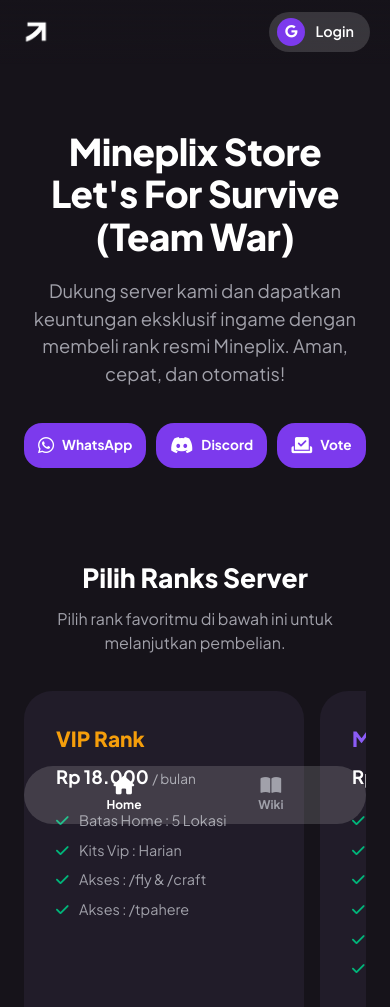
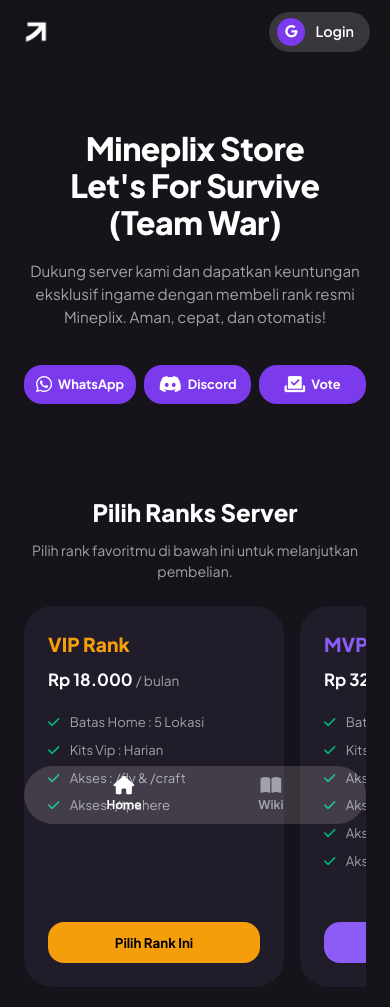
Before and after one commit to mineplixhelp-design/mineplix-store, a website: page public/server.html in a window 390 px wide. Shown: the top 1007 px of the page. Drawn offline with Linux system fonts and the light colour scheme; no server answers.

Commit message:
Update server.html

```diff
--- a/public/server.html
+++ b/public/server.html
@@ -135,7 +135,6 @@
             font-weight: 700;
         }
 
-        /* Mobile Bottom Navigation Bar */
         .mobile-bottom-nav {
             display: none;
             position: fixed;
@@ -324,7 +323,6 @@
         .select-rank-btn.btn-crimson { background-color: var(--crimson-red); color: #fff; }
         .select-rank-btn.btn-premium { background-color: var(--premium-blue); color: #fff; }
 
-        /* Checkout Modal Overlay with Blur */
         .checkout-modal-overlay {
             position: fixed;
             top: 0; left: 0; width: 100%; height: 100%;
@@ -715,13 +713,16 @@
             .navbar { padding: 0 20px; }
             .nav-links { display: none; }
             .mobile-bottom-nav { display: flex; }
-            .hero-title { font-size: 2.3rem; letter-spacing: -0.5px; }
-            .section-title { font-size: 1.65rem; }
-            .footer-banner-title { font-size: 1.75rem; }
-            .rank-name { font-size: 1.3rem; }
-            .rank-price { font-size: 1.15rem; }
-            .action-bars-grid { gap: 10px; max-width: 100%; }
-            .action-bar-item { padding: 12px 14px; font-size: 0.85rem; gap: 8px; }
+            .hero-title { font-size: 2rem; letter-spacing: -0.5px; }
+            .hero-description { font-size: 0.95rem; }
+            .section-title { font-size: 1.5rem; }
+            .section-subtitle { font-size: 0.88rem; margin-bottom: 24px; }
+            .footer-banner-title { font-size: 1.5rem; }
+            .rank-name { font-size: 1.2rem; }
+            .rank-price { font-size: 1.05rem; }
+            .rank-features { font-size: 0.82rem; }
+            .action-bars-grid { gap: 8px; max-width: 100%; }
+            .action-bar-item { padding: 10px 12px; font-size: 0.8rem; gap: 6px; }
 
             .ranks-grid {
                 display: flex;
@@ -732,15 +733,18 @@
                 justify-content: flex-start;
             }
             .rank-card {
-                min-width: 280px;
+                min-width: 260px;
+                padding: 24px;
                 flex: 0 0 auto;
                 scroll-snap-align: start;
             }
 
             #ordersContainer { grid-template-columns: 1fr; }
-            .checkout-modal-box { padding: 32px 24px; }
-            .order-id-label { font-size: 0.95rem; }
-            .status-item-line { font-size: 0.85rem; }
+            .checkout-modal-box { padding: 28px 20px; }
+            .order-id-label { font-size: 0.9rem; }
+            .status-item-line { font-size: 0.82rem; }
+            .form-input { height: 46px; font-size: 0.9rem; padding: 0 16px; }
+            .form-label { font-size: 0.85rem; }
         }
     </style>
 </head>
@@ -767,7 +771,6 @@
             </div>
         </nav>
 
-        <!-- Mobile Bottom Navigation Bar -->
         <div class="mobile-bottom-nav">
             <div class="mobile-nav-item active" onclick="window.location.href='/server'">
                 <i class="fa-solid fa-house"></i>
@@ -901,7 +904,6 @@
             </div>
         </section>
 
-        <!-- Fullscreen Checkout Modal -->
         <div class="checkout-modal-overlay" id="checkoutModalOverlay" onclick="closeCheckoutModal()">
             <div class="checkout-modal-box" onclick="event.stopPropagation()">
                 <h3 style="font-size: 1.3rem; font-weight: 800; margin-bottom: 6px; text-align: center;">Form Checkout Pembelian</h3>
@@ -944,7 +946,6 @@
             </div>
         </div>
 
-        <!-- Custom Notice / Login Required Modal -->
         <div class="custom-notice-overlay" id="customNoticeOverlay" onclick="closeCustomNotice()">
             <div class="custom-notice-box" id="customNoticeBox" onclick="event.stopPropagation()">
                 <h3 style="font-weight: 800; font-size: 1.2rem; margin-bottom: 8px;" id="noticeTitle">Pemberitahuan</h3>
```
